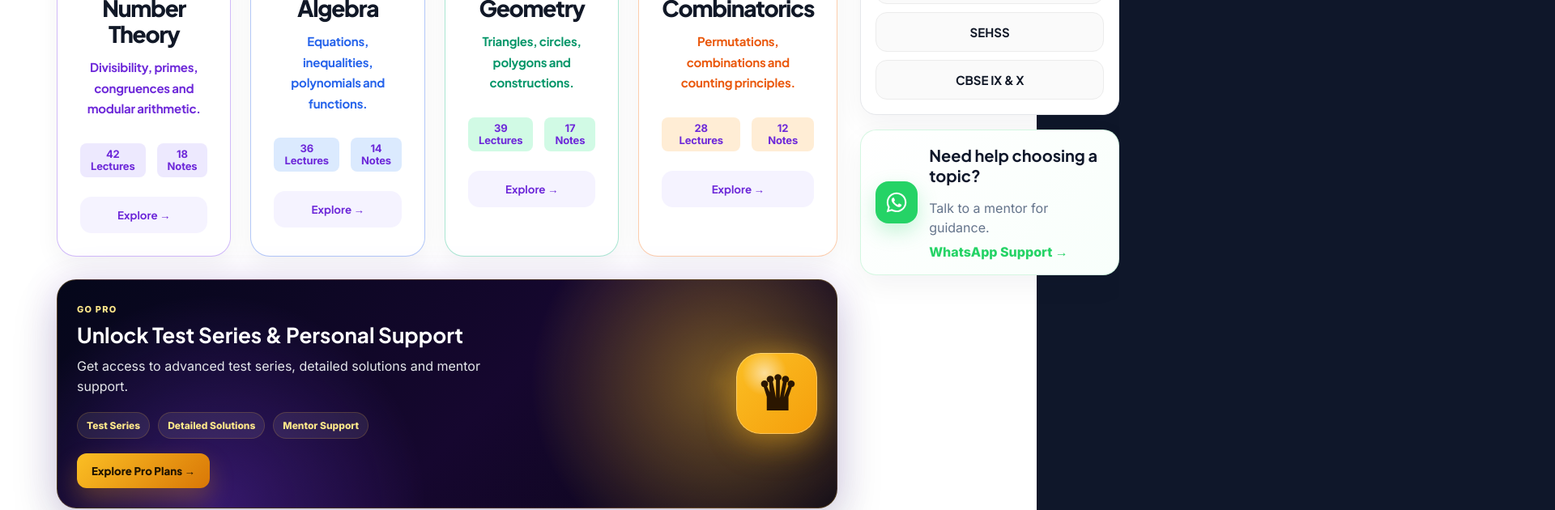
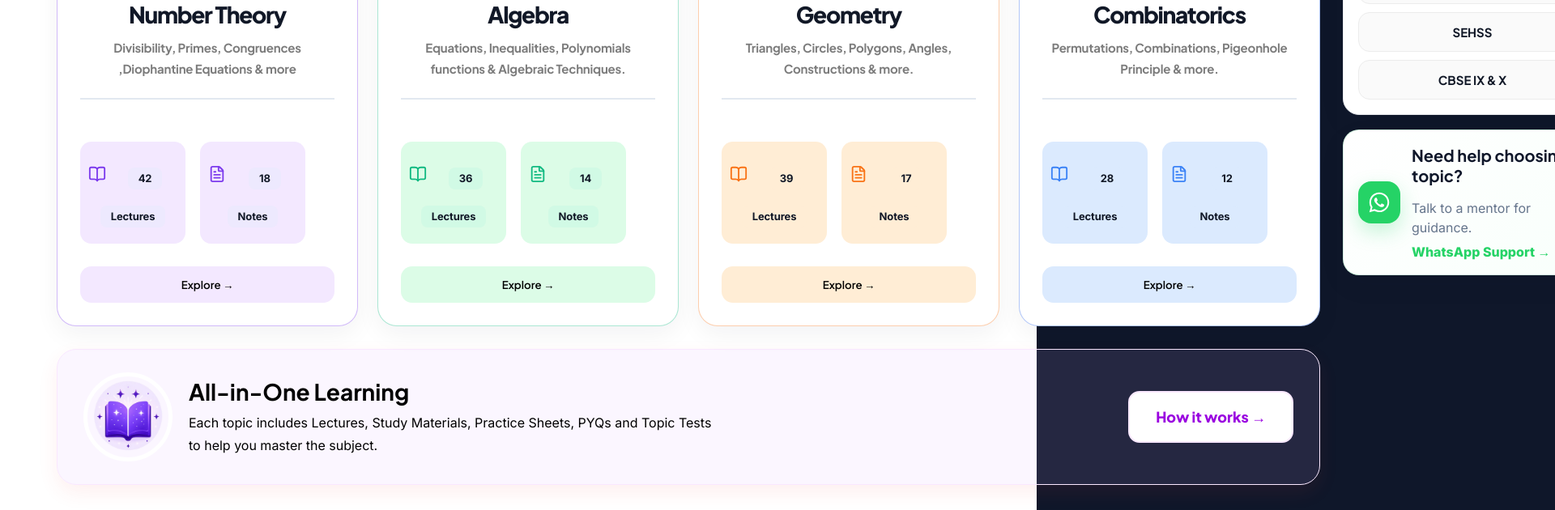
Before and after one commit to avilash07it/maths-beyond-classroom, a React (Vite) app: page /topics in a window 1280 px wide. Shown: the part 720-1350 px from the top of the page at 81% size, 1920 px wide, since content can reach past the window. Built offline with nearby package versions, Linux system fonts and the light colour scheme.

Commit message:
topic explorer fix#1

```diff
--- a/src/pages/TopicExplorerPage/TopicExplorerPage.css
+++ b/src/pages/TopicExplorerPage/TopicExplorerPage.css
@@ -251,13 +251,29 @@
 
   gap: 24px;
 }
+.topic-card.purple button{
+  background:#f3e8ff;
+}
 
+.topic-card.green button{
+  background:#dcfce7;
+}
+
+.topic-card.orange button{
+  background:#ffedd5;
+}
+
+.topic-card.blue button{
+  background:#dbeafe;
+}
 .topic-card {
   background: white;
 
   border-radius: 24px;
 
   padding: 28px;
+
+    text-align:center;
 
   border: 1px solid #e5e7eb;
 
@@ -271,10 +287,81 @@
 
   box-shadow: 0 20px 50px rgba(15, 23, 42, 0.12);
 }
+.topic-card.purple .stat-box{
+  background:#f3e8ff;
+}
 
+.topic-card.green .stat-box{
+  background:#dcfce7;
+}
+
+.topic-card.orange .stat-box{
+  background:#ffedd5;
+}
+
+.topic-card.blue .stat-box{
+  background:#dbeafe;
+}
+.topic-stats{
+  display:flex;
+  gap:16px;
+
+  margin:28px 0;
+}
+
+.stat-box{
+  flex:1;
+  width:130px;
+
+  min-height:90px;
+
+  padding:20px 10px;
+
+  border-radius:14px;
+
+  display:flex;
+  flex-direction:column;
+  justify-content:flex-start;
+  align-items:center;
+}
+.stat-top{
+  display:flex;
+  align-items:center;
+  justify-content:center;
+  gap:8px;
+  width:100%;
+  margin-bottom:8px;
+}
+
+.stat-top svg{
+  width:22px;
+  height:22px;
+  flex-shrink:0;
+}
+.meta-number{
+  font-size:26px;
+  font-weight:700;
+}
+
+.meta-label{
+  display:block;
+  width:180%;
+
+  padding:8px 12px;
+  border-radius:10px;
+}
+
+.topic-divider{
+  width:100%;
+  height:2px;
+
+  background:#e2e8f0;
+
+  margin:24px 0;
+}
 .topic-icon {
-  width: 84px;
-  height: 84px;
+  width: 90px;
+  height: 90px;
 
   border-radius: 50%;
 
@@ -282,9 +369,28 @@
   align-items: center;
   justify-content: center;
 
-  margin-bottom: 22px;
+    margin:0 auto 24px;
 
   color: white;
+}
+
+.topic-card p {
+  color: #7C7C7C !important;
+}
+.topic-card.purple .stat-top{
+  color:#7c3aed;
+}
+
+.topic-card.green .stat-top{
+  color:#10b981;
+}
+
+.topic-card.orange .stat-top{
+  color:#f97316;
+}
+
+.topic-card.blue .stat-top{
+  color:#3b82f6;
 }
 
 .topic-card.purple .topic-icon {
@@ -332,26 +438,16 @@
   color: #6d28d9;
 }
 
-.topic-card button {
-  margin-top: 24px;
+.topic-card button{
+  width:100%;
+  padding:14px;
 
-  width: 100%;
+  border:none;
+  border-radius:14px;
 
-  border: none;
-
-  border-radius: 14px;
-
-  padding: 14px;
-
-  background: #f5f3ff;
-
-  color: #6d28d9;
-
-  font-weight: 700;
-
-  cursor: pointer;
+  background:#f3f4f6;
+  font-weight:600;
 }
-
 .topics-sidebar {
   display: grid;
   gap: 18px;
@@ -452,156 +548,103 @@ color: #6d28d9;
 
   text-decoration: none;
 }
-.topics-pro-card {
-  margin-top: 28px;
-  padding: 24px;
 
-  border-radius: 24px;
+.learning-banner{
+  margin-top:28px;
 
-  position: relative;
-  overflow: hidden;
+  padding:28px 32px;
 
-  display: flex;
-  align-items: center;
-  justify-content: space-between;
-  gap: 24px;
+  border-radius:24px;
 
-  background:
-    radial-gradient(circle at 85% 45%, rgba(251, 191, 36, 0.42), transparent 28%),
-    radial-gradient(circle at 20% 100%, rgba(124, 58, 237, 0.35), transparent 32%),
-    linear-gradient(135deg, #05071a 0%, #16072f 55%, #0b0618 100%);
+  display:flex;
+  align-items:center;
+  justify-content:space-between;
 
-  color: white;
+  background:#d6acff1c;
 
-  border: 1px solid rgba(251, 191, 36, 0.22);
+  border:1px solid #fae8ff;
 
-  box-shadow:
-    0 24px 55px rgba(15, 23, 42, 0.18),
-    0 0 45px rgba(124, 58, 237, 0.14);
+  box-shadow:0 10px 25px rgba(239,68,68,.08);
+}
+.learning-banner{
+  transition: all 0.35s ease;
 }
 
-.topics-pro-card::before {
-  content: "";
-  position: absolute;
-  inset: 0;
-
-  background: linear-gradient(
-    120deg,
-    transparent 0%,
-    rgba(255, 255, 255, 0.12) 45%,
-    transparent 75%
-  );
-
-  transform: translateX(-100%);
-  transition: 0.7s ease;
-}
-
-.topics-pro-card:hover::before {
-  transform: translateX(100%);
-}
-
-.topics-pro-label {
-  display: inline-block;
-  margin-bottom: 8px;
-
-  color: #fde68a;
-  font-size: 11px;
-  font-weight: 900;
-  letter-spacing: 1.2px;
-}
-
-.topics-pro-card h2 {
-  margin: 0 0 10px;
-  font-size: 26px;
-}
-
-.topics-pro-card p {
-  margin: 0;
-  max-width: 520px;
-
-  color: #e5e7eb;
-  line-height: 1.6;
-}
-
-.topics-pro-benefits {
-  margin: 18px 0;
-  display: flex;
-  gap: 10px;
-  flex-wrap: wrap;
-}
-
-.topics-pro-benefits span {
-  padding: 8px 11px;
-  border-radius: 999px;
-
-  background: rgba(255, 255, 255, 0.08);
-  border: 1px solid rgba(251, 191, 36, 0.18);
-
-  color: #fde68a;
-  font-size: 12px;
-  font-weight: 800;
-}
-
-.topics-pro-card button {
-  padding: 13px 18px;
-  border: none;
-  border-radius: 12px;
-
-  background: linear-gradient(135deg, #fbbf24, #d97706);
-  color: #1f1300;
-
-  font-weight: 900;
-  cursor: pointer;
-
-  box-shadow: 0 14px 30px rgba(245, 158, 11, 0.28);
-}
-
-.topics-pro-card {
+.learning-banner{
   transition: all 0.3s ease;
 }
 
-.topics-pro-card:hover {
+.learning-banner:hover{
   transform: translateY(-4px);
 
-  box-shadow:
-    0 30px 60px rgba(15,23,42,0.22),
-    0 0 55px rgba(124,58,237,0.18);
+box-shadow: 0 8px 24px rgba(15, 23, 42, 0.133);
 }
 
-.topics-pro-crown {
-  width: 100px;
-  height: 100px;
-
-  border-radius: 30px;
-
-  display: grid;
-  place-items: center;
-
-  background:
-    radial-gradient(circle at 35% 25%, rgba(255,255,255,0.55), transparent 28%),
-    linear-gradient(135deg, #fbbf24, #f59e0b);
-
-  color: #2b1600;
-
-  font-size: 58px;
-  font-weight: 900;
-
-  box-shadow:
-    0 0 40px rgba(251, 191, 36, 0.45),
-    0 18px 40px rgba(245, 158, 11, 0.22),
-    inset 0 0 0 1px rgba(255, 255, 255, 0.32);
-
-  position: relative;
-  z-index: 2;
+.learning-banner-left{
+  display:flex;
+  align-items:center;
+  gap:20px;
 }
 
-.topics-pro-card button {
-  transition: all 0.25s ease;
+.learning-banner-icon{
+  width:110px;
+  height:110px;
+  color:#ffffff;
+border:5px solid #ffffff;
+  border-radius:50%;
+
+  flex-shrink:0;
+}
+.learning-banner-icon img{
+  width:100px;
+  height:100px;
+
+  object-fit:contain;
+}
+.learning-banner-content h3{
+  margin:0 0 8px;
+
+  font-size:28px;
+  font-weight:700;
+
+  color:#000000;
 }
 
-.topics-pro-card button:hover {
-  transform: translateY(-2px);
-  box-shadow: 0 18px 38px rgba(245, 158, 11, 0.38);
+.learning-banner-content p{
+  margin:0;
+
+  max-width:650px;
+
+  line-height:1.7;
+
+  color:#000000;
+}
+
+.learning-banner-btn{
+  padding:18px 32px;
+
+  font-size:18px;
+
+  border-radius:14px;
+
+  border:2px solid #fae8ff;
+
+  background:white;
+
+  color:#9a02e0;
+
+  font-weight:900;
+
+  cursor:pointer;
+
+  transition:.25s ease;
+}
+
+.learning-banner-btn:hover{
+  transform:translateY(-2px);
+
+  background:#7405c4;
+  color:white;
 }
 
 @media (max-width: 1180px) {
--- a/src/pages/TopicExplorerPage/TopicExplorerPage.jsx
+++ b/src/pages/TopicExplorerPage/TopicExplorerPage.jsx
@@ -1,7 +1,9 @@
 import { topics } from "./topicsData";
 import "./TopicExplorerPage.css";
 import DashboardNavbar from "../Dashboard/DashboardNavbar";
+import magicalBook from "../../assets/image.png";
 import { FaWhatsapp } from "react-icons/fa";
+import { BookOpen, FileText } from "lucide-react";
 import { useNavigate } from "react-router-dom";
 
 function TopicExplorerPage() {
@@ -67,36 +69,58 @@ function TopicExplorerPage() {
 
     <h3>{topic.title}</h3>
     <p>{topic.description}</p>
+    <div className="topic-divider"></div>
 
-                  <div className="topic-meta">
-                    <span>{topic.lectures} Lectures</span>
-                    <span>{topic.materials} Notes</span>
+
+    <div className="topic-stats">
+   <div className="stat-box">
+  <div className="stat-top">
+    <BookOpen size={18} />
+    <span className="meta-number">{topic.lectures}</span>
   </div>
 
-                  <button onClick={() => navigate("/topics/number-theory")}>Explore →</button>
+  <span className="meta-label">Lectures</span>
+</div>
+
+<div className="stat-box">
+  <div className="stat-top">
+    <FileText size={18} />
+    <span className="meta-number">{topic.materials}</span>
+  </div>
+
+  <span className="meta-label">Notes</span>
+</div>
+ </div>
+
+    <button onClick={() => navigate("/topics/number-theory")}>
+      Explore →
+    </button>
   </div>
 );
   })}
           </div>
-          <div className="topics-pro-card">
-  <div>
-    <span className="topics-pro-label">GO PRO</span>
-    <h2>Unlock Test Series & Personal Support</h2>
-    <p>
-      Get access to advanced test series, detailed solutions and mentor support.
-    </p>
-
-    <div className="topics-pro-benefits">
-      <span>Test Series</span>
-      <span>Detailed Solutions</span>
-      <span>Mentor Support</span>
+ <div className="learning-banner">
+  <div className="learning-banner-left">
+    <div className="learning-banner-icon">
+      <img src={magicalBook} alt="Magical Book" />
     </div>
 
-    <button onClick={() => navigate("/pro-plans")}>Explore Pro Plans →</button>
+    <div className="learning-banner-content">
+      <h3>All-in-One Learning</h3>
+
+      <p>
+        Each topic includes Lectures, Study Materials,
+        Practice Sheets, PYQs and Topic Tests to help
+        you master the subject.
+      </p>
+    </div>
   </div>
 
-  <div className="topics-pro-crown">♛</div>
+  <button className="learning-banner-btn">
+    How it works  →
+  </button>
 </div>
+
         </main>
 
         <aside className="topics-sidebar">
--- a/src/pages/TopicExplorerPage/topicsData.js
+++ b/src/pages/TopicExplorerPage/topicsData.js
@@ -3,7 +3,7 @@ import { Sigma, Calculator, Triangle, Network } from "lucide-react";
 export const topics = [
   {
     title: "Number Theory",
-    description: "Divisibility, primes, congruences and modular arithmetic.",
+    description: "Divisibility, Primes, Congruences ,Diophantine Equations & more",
     lectures: 42,
     materials: 18,
     color: "purple",
@@ -11,26 +11,26 @@ export const topics = [
   },
   {
     title: "Algebra",
-    description: "Equations, inequalities, polynomials and functions.",
+    description: "Equations, Inequalities, Polynomials functions & Algebraic Techniques.",
     lectures: 36,
     materials: 14,
-    color: "blue",
+    color: "green",
     icon: Calculator,
   },
   {
     title: "Geometry",
-    description: "Triangles, circles, polygons and constructions.",
+    description: "Triangles, Circles, Polygons, Angles, Constructions & more.",
     lectures: 39,
     materials: 17,
-    color: "green",
+    color: "orange",
     icon: Triangle,
   },
   {
     title: "Combinatorics",
-    description: "Permutations, combinations and counting principles.",
+    description: "Permutations, Combinations, Pigeonhole Principle & more.",
     lectures: 28,
     materials: 12,
-    color: "orange",
+    color: "blue",
     icon: Network,
   },
 ];
```
Also changed, not shown: src/assets/image.png (added). Lines whose indentation alone changed are shown as unchanged.
